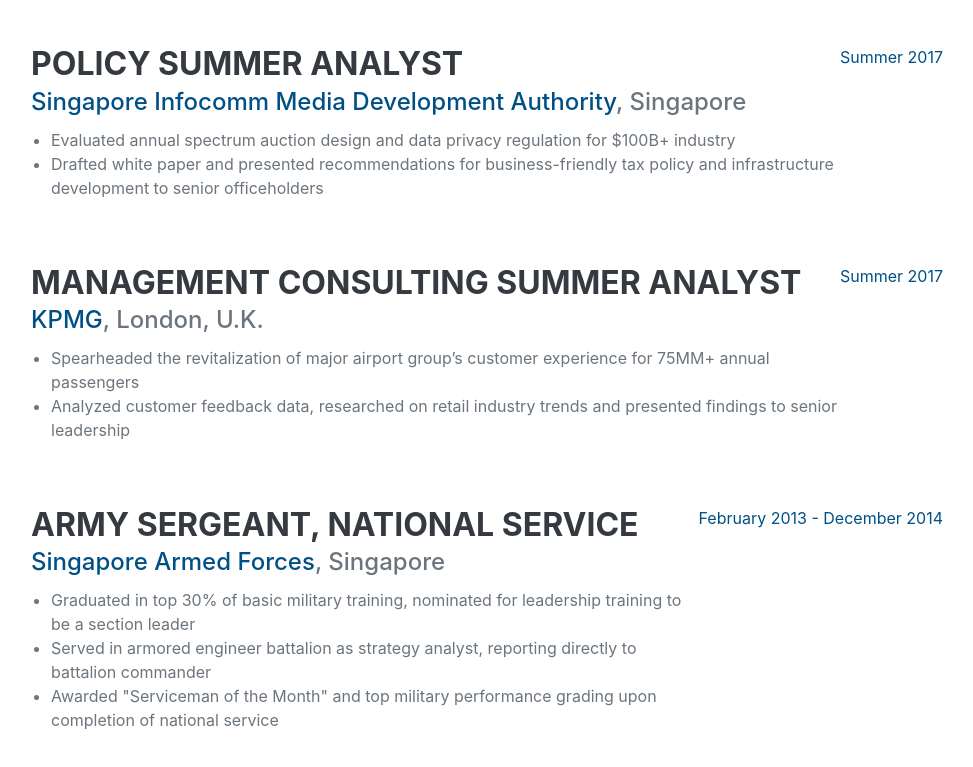
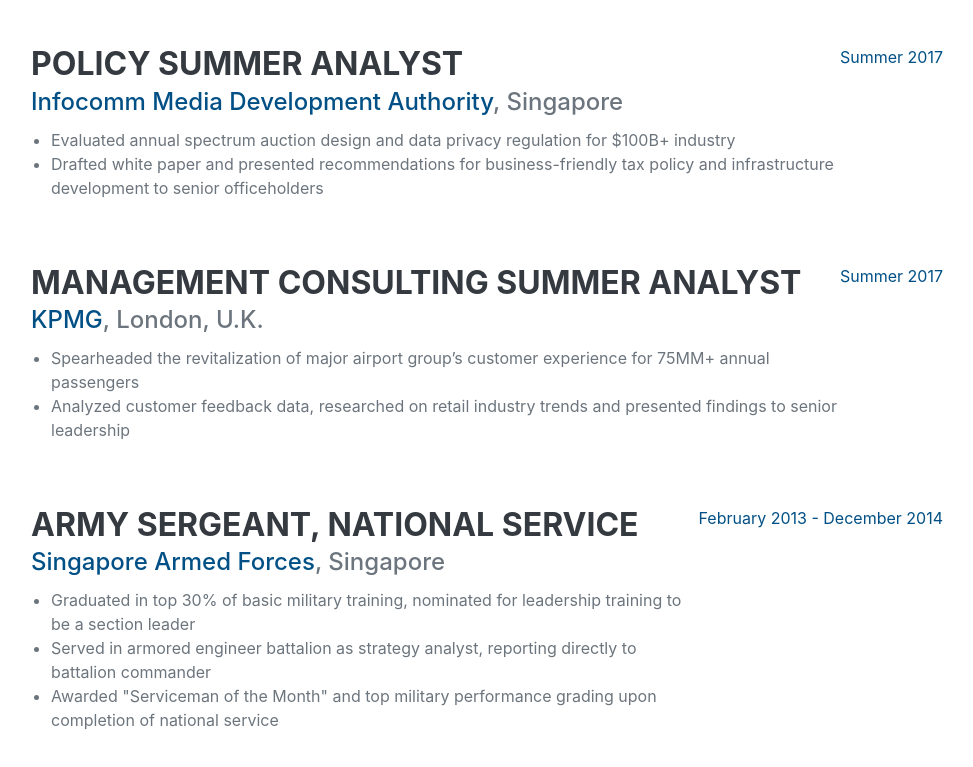
Before and after one commit to quan-xue/quan-xue.github.io, a plain HTML site: page index.html in a window 1280 px wide. Shown: the part 2103-2870 px from the top of the page, without its empty margins (289-1262 px from the left). Drawn offline with nearby package versions, Linux system fonts and the light colour scheme; a web font is replaced by a local one.

Commit message:
Clean up organization name

```diff
--- a/index.html
+++ b/index.html
@@ -133,7 +133,7 @@
         <div class="d-flex flex-column flex-md-row justify-content-between mb-5">
           <div class="flex-grow-1">
             <h3 class="mb-0">Policy Summer Analyst</h3>
-            <div class="subheading mb-2"><a href="https://www.imda.gov.sg/" target="_blank">Singapore Infocomm Media Development Authority</a>, Singapore</div>
+            <div class="subheading mb-2"><a href="https://www.imda.gov.sg/" target="_blank">Infocomm Media Development Authority</a>, Singapore</div>
             <ul class="bullet-points">
               <li>Evaluated annual spectrum auction design and data privacy regulation for $100B+ industry</li>
               <li>Drafted white paper and presented recommendations for business-friendly tax policy and infrastructure development to senior officeholders</li>
```
